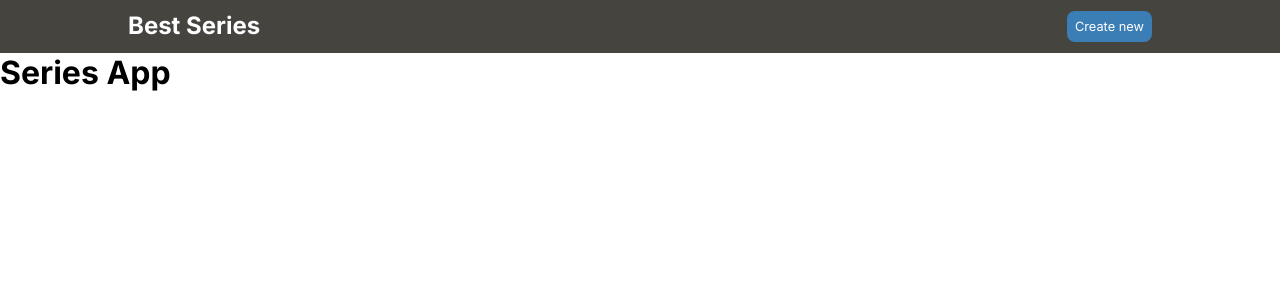
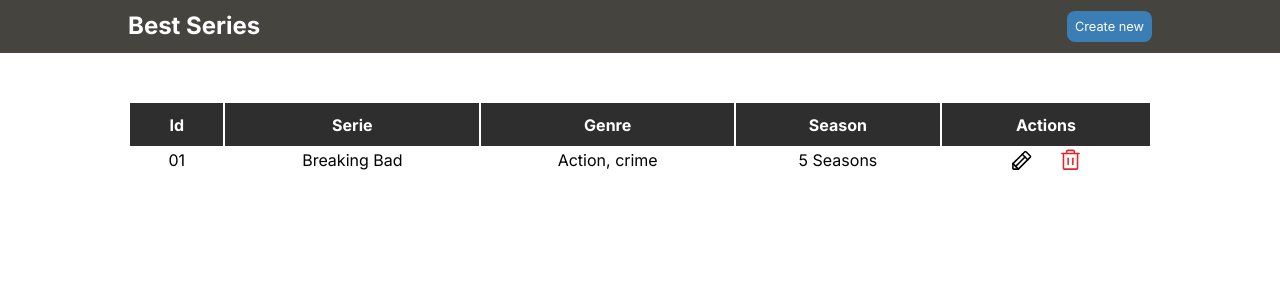
Before and after one commit to CarolMaiaP/best-series-app, a React (Vite) app: page / in a window 1280 px wide. Shown: the top 300 px of the page. Built offline with nearby package versions, Linux system fonts and the light colour scheme.

Commit message:
feat: Table added

```diff
--- a/package.json
+++ b/package.json
@@ -10,6 +10,7 @@
   },
   "dependencies": {
     "@types/sass": "^1.43.1",
+    "phosphor-react": "^1.4.1",
     "react": "^18.2.0",
     "react-dom": "^18.2.0"
   },
--- a/src/App.tsx
+++ b/src/App.tsx
@@ -1,11 +1,12 @@
 import { Header } from "./components/Header"
+import { SeriesTable } from "./components/SeriesTable"
 import "./styles/global.scss"
 
 function App() {
   return (
     <div className="App">
       <Header/>
-      <h1>Series App</h1>
+      <SeriesTable/>
     </div>
   )
 }
--- /dev/null
+++ b/src/components/SeriesTable.tsx
@@ -0,0 +1,33 @@
+import { Pencil, Trash } from "phosphor-react"
+import "../styles/table.scss"
+
+export function SeriesTable(){
+  return(
+    <main className="series-table">
+      <table>
+        <thead>
+          <tr>
+            <th>Id</th>
+            <th>Serie</th>
+            <th>Genre</th>
+            <th>Season</th>
+            <th>Actions</th>
+          </tr>
+        </thead>
+        <tbody>
+          <tr>
+            <td>01</td>
+            <td>Breaking Bad</td>
+            <td>Action, crime</td>
+            <td>5 Seasons</td>
+            <td>
+              <div className="actions">
+                <Pencil id="pencil" size={25} /><Trash id="trash" size={25} />
+              </div>
+            </td>
+          </tr>
+        </tbody>
+      </table>
+    </main>
+  )
+}
--- /dev/null
+++ b/src/styles/table.scss
@@ -0,0 +1,36 @@
+table {
+  width: 80%;
+  margin: 3rem auto 0 auto;
+
+  thead {
+    background: #2f2e2e;
+    color: #fff;
+
+    tr {
+      th {
+        padding: 0.7rem;
+      }
+    }
+  }
+
+  tbody {
+    td {
+      text-align: center;
+
+      .actions {
+        display: flex;
+        justify-content: center;
+        gap: 1.5rem;
+
+        #pencil {
+          cursor: pointer;
+        }
+
+        #trash {
+          color: #e62525;
+          cursor: pointer;
+        }
+      }
+    }
+  }
+}
```
Also changed, not shown: 1 other file (tests, documents, lock files or other folders).
